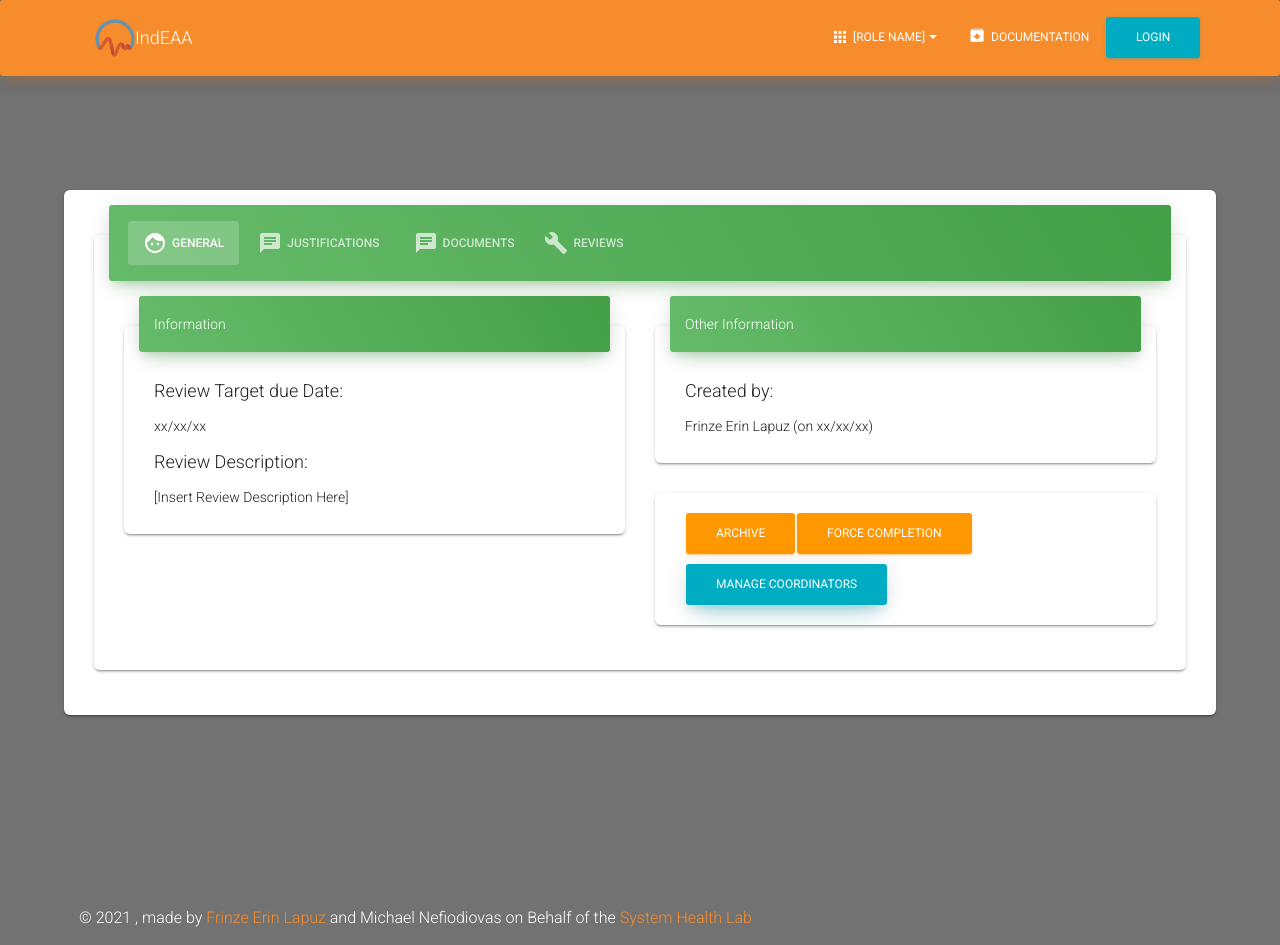
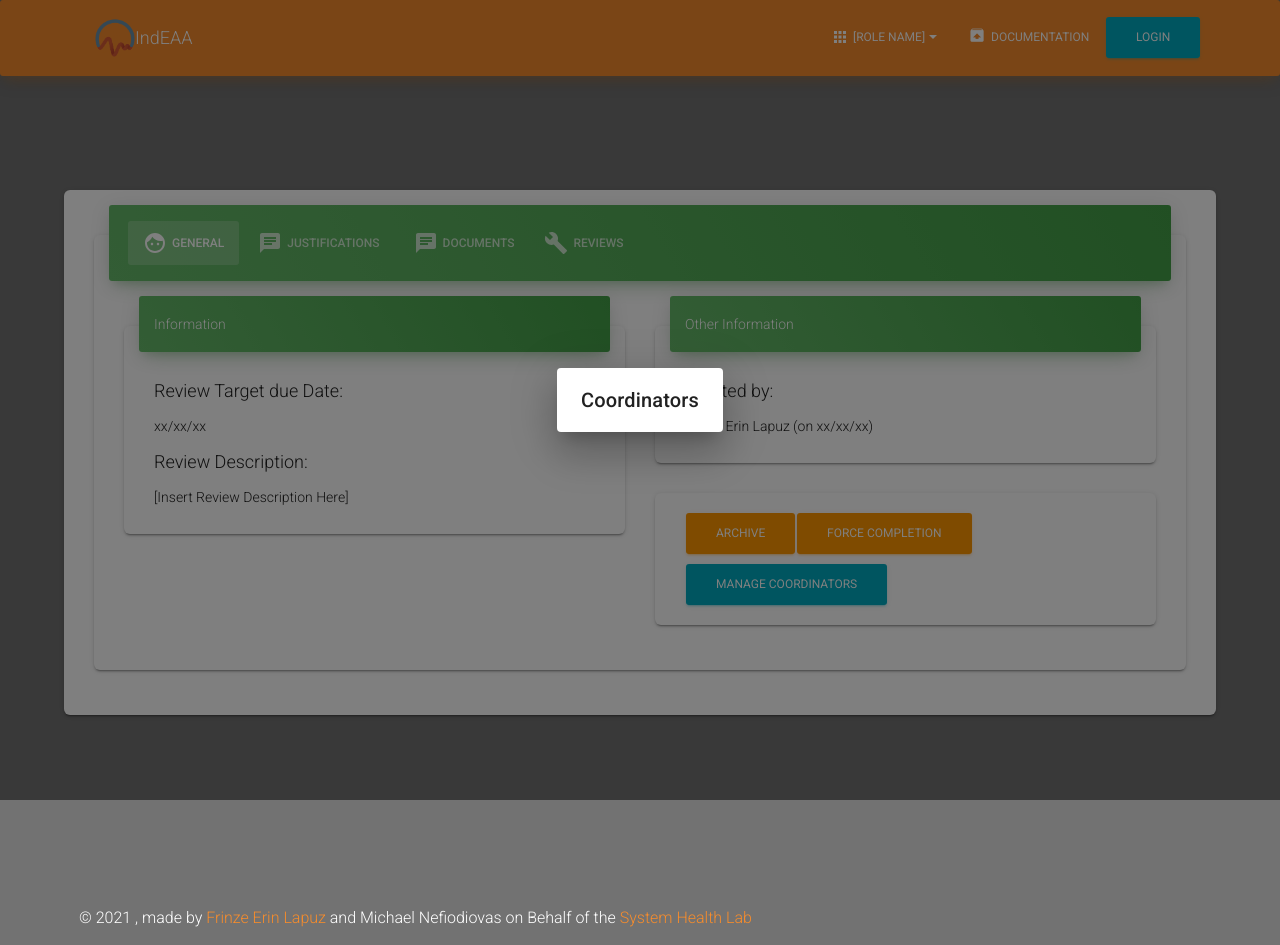
Before and after one commit to uwasystemhealth/IndEAA, a Next.js app in the folder client/: page /coordinator/1231 in a window 1280 px wide. Both pictures are taken after a click on the button "MANAGE COORDINATORS". Built offline with nearby package versions, Linux system fonts and the light colour scheme.

Commit message:
ADDED manage coordinators dialog

```diff
--- /dev/null
+++ b/client/components/Coordinator/EvaluationOverview/General/Controls/ManageCoordinators.js
@@ -0,0 +1,44 @@
+// CORE COMPONENTS
+import Dialog from "@material-ui/core/Dialog";
+import DialogTitle from "@material-ui/core/DialogTitle";
+import DialogContent from "@material-ui/core/DialogContent";
+import DialogActions from "@material-ui/core/DialogActions";
+import Button from "components/MaterialKit/CustomButtons/Button.js";
+
+// STYLES
+import modalStyle from "assets/jss/nextjs-material-kit/modalStyle.js";
+import { makeStyles } from "@material-ui/core/styles";
+const useStyles = makeStyles({
+    modalStyle,
+});
+
+import React, { useState } from "react";
+
+const ManageCoordinators = ({ courseTitle }) => {
+    const classes = useStyles();
+    const [modal, setModal] = useState(false);
+
+    return (
+        <>
+            <Button color="info" onClick={() => setModal(true)}>
+                Manage Coordinators
+      </Button>
+
+            <Dialog
+                classes={{
+                    root: classes.center,
+                    paper: classes.modal,
+                }}
+                open={modal}
+                keepMounted
+                onClose={() => setModal(false)}
+            >
+                <DialogTitle id="form-dialog-title">
+                    {courseTitle} Coordinators
+        </DialogTitle>
+            </Dialog>
+        </>
+    );
+};
+
+export default ManageCoordinators;
--- a/client/components/Coordinator/EvaluationOverview/General/Controls.js
+++ b/client/components/Coordinator/EvaluationOverview/General/Controls/index.js
@@ -2,6 +2,9 @@ import Card from "components/MaterialKit/Card/Card.js";
 import CardBody from "components/MaterialKit/Card/CardBody.js";
 import CardHeader from "components/MaterialKit/Card/CardHeader.js";
 import Button from "components/MaterialKit/CustomButtons/Button.js";
+import ManageCoordinators from "./ManageCoordinators.js";
+
+import { useState } from "react";
 
 const Controls = () => {
   return (
@@ -9,7 +12,7 @@ const Controls = () => {
       <CardBody>
         <Button color="warning">Archive</Button>
         <Button color="warning">Force Completion</Button>
-        <Button color="info">Manage Coordinators</Button>
+        <ManageCoordinators />
       </CardBody>
     </Card>
   );
--- a/client/components/Coordinator/EvaluationOverview/General/index.js
+++ b/client/components/Coordinator/EvaluationOverview/General/index.js
@@ -1,7 +1,7 @@
 // CUSTOM COMPONENTS
 import Information from "./Information.js";
 import OtherInformation from "./OtherInformation.js";
-import Controls from "./Controls.js";
+import Controls from "./Controls";
 import GridContainer from "components/MaterialKit/Grid/GridContainer.js";
 import GridItem from "components/MaterialKit/Grid/GridItem.js";
 
```
Lines whose indentation alone changed are shown as unchanged.
